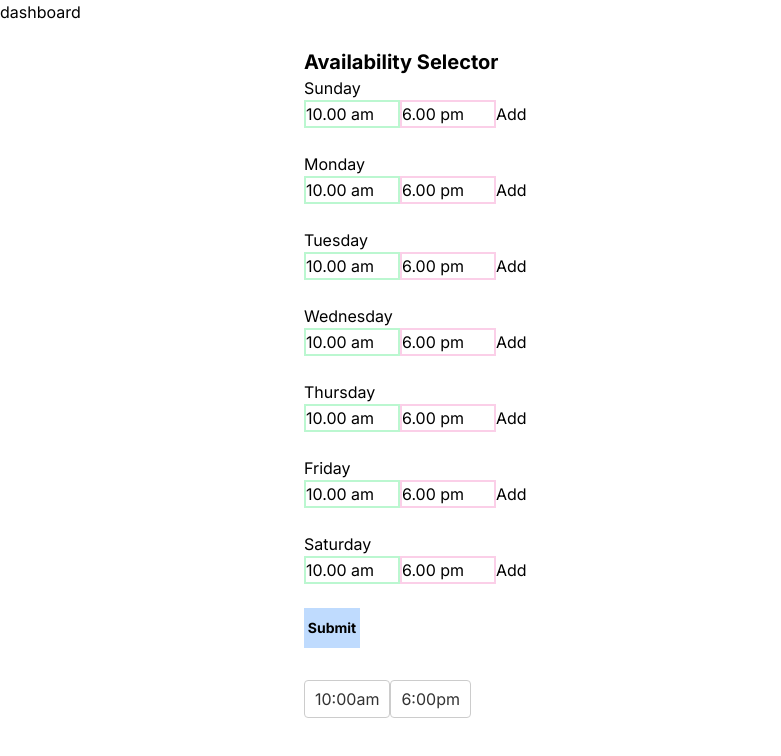
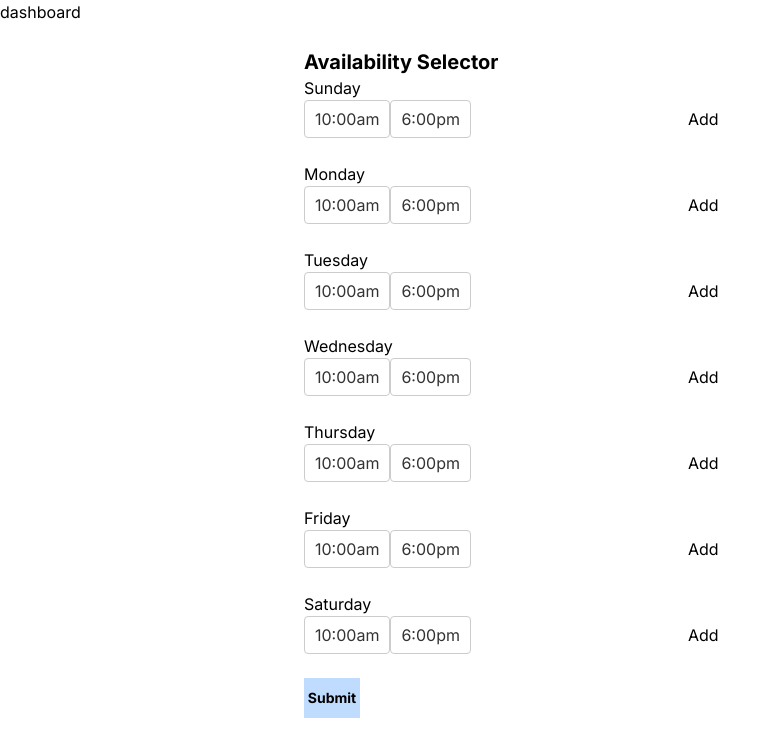
Before and after one commit to manuelxantony/scheduler-ai, a Next.js app: page /dashboard/availability in a window 1280 px wide. Shown: the top 756 px of the page, without its empty margins (0-781 px from the left). Built offline with nearby package versions, Linux system fonts and the light colour scheme.

Commit message:
added controller to timerangeselector now updated time ranges will show in the form

```diff
--- a/app/lib/definitions.ts
+++ b/app/lib/definitions.ts
@@ -2,8 +2,8 @@ export type Availability = {
   availability: {
     day: string;
     timeRanges: {
-      startTime: string;
-      endTime: string;
+      startTime: TimeOptions;
+      endTime: TimeOptions;
     }[];
   }[];
 };
--- a/components/availability/availabilityDaySelector.tsx
+++ b/components/availability/availabilityDaySelector.tsx
@@ -17,9 +17,11 @@ const AvailabilityDaySelector = () => {
   return (
     <div>
       {fields.map((field, index) => {
+        console.log(field);
         return (
           <div key={field.id}>
             {/* day selector here */}
+
             {field.day}
             <div>
               <AvailabilityTimeSelector nestIndex={index} />
--- a/components/availability/availabilityForm.tsx
+++ b/components/availability/availabilityForm.tsx
@@ -3,40 +3,38 @@
 import { FormProvider, useForm } from 'react-hook-form';
 
 import AvailabilityDaySelector from '@/components/availability/availabilityDaySelector';
-
 import { Availability } from '@/app/lib/definitions';
-import TimeRangeSelector from './timeRangeSelector';
-import SelectTry from '../selecttry';
+import { defaultStartTime, defaultEndTime } from '@/app/lib/day';
 
 const defaultAvailability: Availability = {
   availability: [
     {
       day: 'Sunday',
-      timeRanges: [{ startTime: '10.00 am', endTime: '6.00 pm' }],
+      timeRanges: [{ startTime: defaultStartTime, endTime: defaultEndTime }],
     },
     {
       day: 'Monday',
-      timeRanges: [{ startTime: '10.00 am', endTime: '6.00 pm' }],
+      timeRanges: [{ startTime: defaultStartTime, endTime: defaultEndTime }],
     },
     {
       day: 'Tuesday',
-      timeRanges: [{ startTime: '10.00 am', endTime: '6.00 pm' }],
+      timeRanges: [{ startTime: defaultStartTime, endTime: defaultEndTime }],
     },
     {
       day: 'Wednesday',
-      timeRanges: [{ startTime: '10.00 am', endTime: '6.00 pm' }],
+      timeRanges: [{ startTime: defaultStartTime, endTime: defaultEndTime }],
     },
     {
       day: 'Thursday',
-      timeRanges: [{ startTime: '10.00 am', endTime: '6.00 pm' }],
+      timeRanges: [{ startTime: defaultStartTime, endTime: defaultEndTime }],
     },
     {
       day: 'Friday',
-      timeRanges: [{ startTime: '10.00 am', endTime: '6.00 pm' }],
+      timeRanges: [{ startTime: defaultStartTime, endTime: defaultEndTime }],
     },
     {
       day: 'Saturday',
-      timeRanges: [{ startTime: '10.00 am', endTime: '6.00 pm' }],
+      timeRanges: [{ startTime: defaultStartTime, endTime: defaultEndTime }],
     },
   ],
 };
@@ -64,7 +62,6 @@ const AvailabilityForm = () => {
         </form>
       </FormProvider>
       <div className="mt-8" />
-      <TimeRangeSelector />
     </>
   );
 };
--- a/components/availability/availabilityTimeSelector.tsx
+++ b/components/availability/availabilityTimeSelector.tsx
@@ -1,8 +1,10 @@
 'use client';
 
-import { useFieldArray, useFormContext } from 'react-hook-form';
+import { useFieldArray, useFormContext, Controller } from 'react-hook-form';
 
 import { Availability } from '@/app/lib/definitions';
+import { defaultStartTime, defaultEndTime } from '@/app/lib/day';
+import TimeRangeSelector from './timeRangeSelector';
 
 const AvailabilityTimeSelector = ({ nestIndex }: { nestIndex: number }) => {
   const { control, register } = useFormContext<Availability>();
@@ -15,28 +17,33 @@ const AvailabilityTimeSelector = ({ nestIndex }: { nestIndex: number }) => {
     <div className="mb-6">
       {fields.map((field, index) => {
         return (
-          <div key={field.id}>
-            <input
+          <div key={field.id} className="flex flex-row">
+            {/* <input
               type="text"
               {...register(
-                `availability[${nestIndex}].timeRanges[${index}].startTime`
+                `availability[${nestIndex}].timeRanges[${index}].startTime.label`
               )}
               className="w-24 border border-2 border-green-200"
             />
             <input
               type="text"
               {...register(
-                `availability[${nestIndex}].timeRanges[${index}].endTime`
+                `availability[${nestIndex}].timeRanges[${index}].endTime.label`
               )}
               className="w-24 border border-2 border-pink-200"
+            /> */}
+            <Controller
+              name={`availability[${nestIndex}].timeRanges[${index}]`}
+              render={({ field }) => <TimeRangeSelector {...field} />}
             />
+
             {index == 0 ? (
               <button
                 type="button"
                 onClick={() =>
                   append({
-                    startTime: '10.00 am',
-                    endTime: '5.00 pm',
+                    startTime: defaultStartTime,
+                    endTime: defaultEndTime,
                   })
                 }
               >
--- a/components/availability/timeRangeSelector.tsx
+++ b/components/availability/timeRangeSelector.tsx
@@ -1,7 +1,8 @@
 'use client';
 
 import Select from 'react-select';
-import { useEffect, useState } from 'react';
+import { useState } from 'react';
+import { ControllerRenderProps } from 'react-hook-form';
 
 import { TimeOptions } from '@/app/lib/definitions';
 
@@ -11,7 +12,8 @@ import {
   defaultEndTime,
 } from '@/app/lib/day';
 
-const TimeRangeSelector = () => {
+// consider using useMemo for generateTimeOptions -> in case of performance issue
+const TimeRangeSelector = ({ value, onChange }: ControllerRenderProps) => {
   const [selectedOptionStart, setSelectedOptionStart] = useState<TimeOptions>({
     ...defaultStartTime,
   });
@@ -24,24 +26,24 @@ const TimeRangeSelector = () => {
   const [endOptions, setEndOptions] = useState(options);
 
   return (
-    <div className="w-96 mb-96 flex flex-row">
+    <div className="w-96 flex flex-row">
       {/* start time */}
       <Select
         defaultValue={selectedOptionStart}
         onChange={(option) => {
           if (option) {
             setSelectedOptionStart(option);
+            onChange({ ...value, startTime: option });
           }
         }}
         onMenuOpen={() => {
+          // should this be in a useEffect
+          // also consider using useMemo
           const filteredOptions = options.filter((option) => {
             return option.value < selectedOptionEnd.value;
           });
           setStartOptions(filteredOptions);
-          console.log(filteredOptions);
-          console.log(startOptions);
         }}
-        onMenuClose={() => {}}
         options={startOptions}
         components={{
           DropdownIndicator: () => null,
@@ -50,21 +52,22 @@ const TimeRangeSelector = () => {
       />
       {/* end time */}
       <Select
-        //   value={}
         defaultValue={selectedOptionEnd}
         onChange={(option) => {
           if (option) {
             setSelectedOptionEnd(option);
+            onChange({ ...value, endTime: option });
           }
         }}
         onMenuOpen={() => {
+          // should this be in a useEffect
+          // also consider using useMemo
           setEndOptions(
             options.filter((option) => {
               return option.value > selectedOptionStart.value;
             })
           );
         }}
-        onMenuClose={() => {}}
         options={endOptions}
         components={{
           DropdownIndicator: () => null,
```
